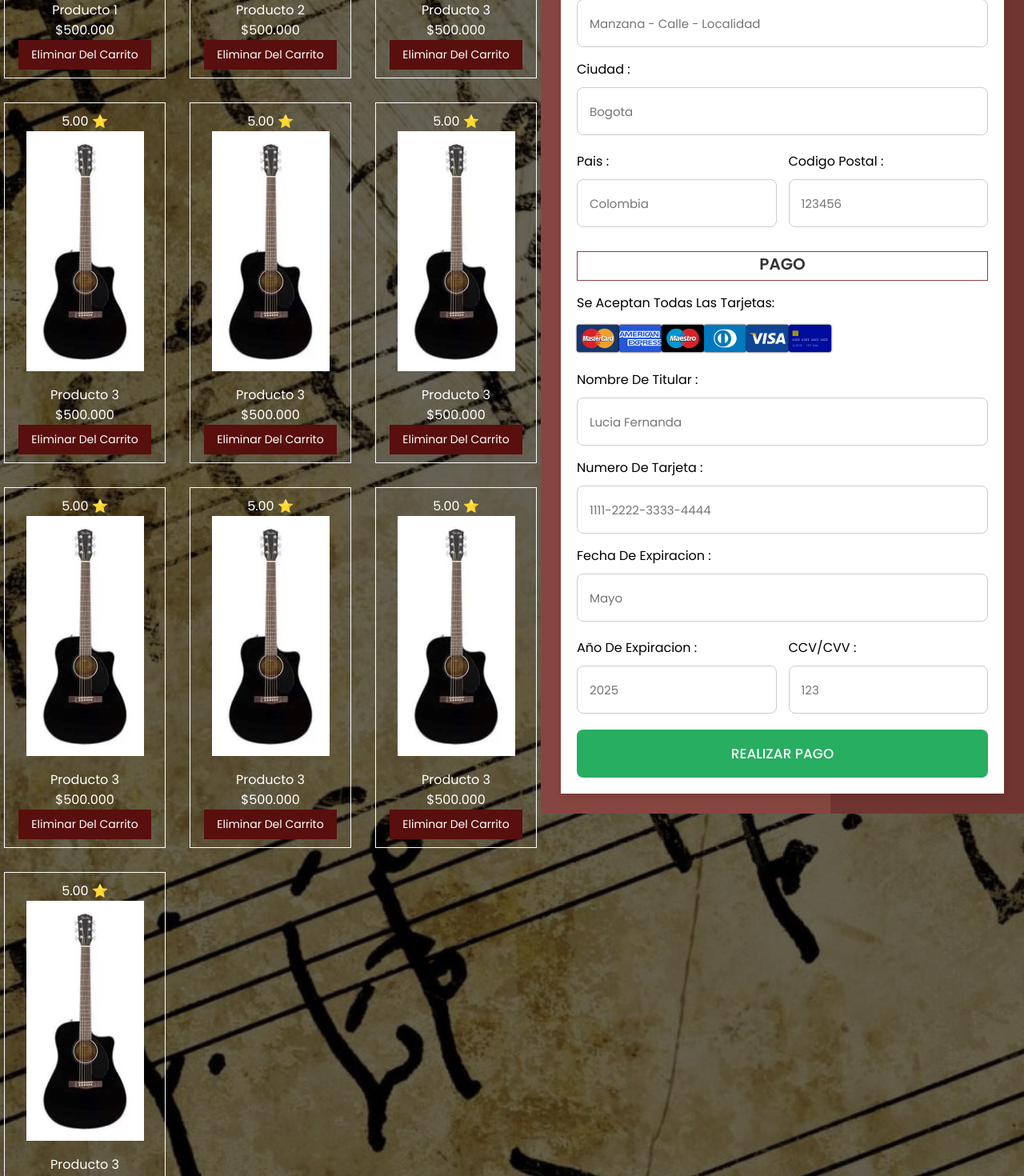
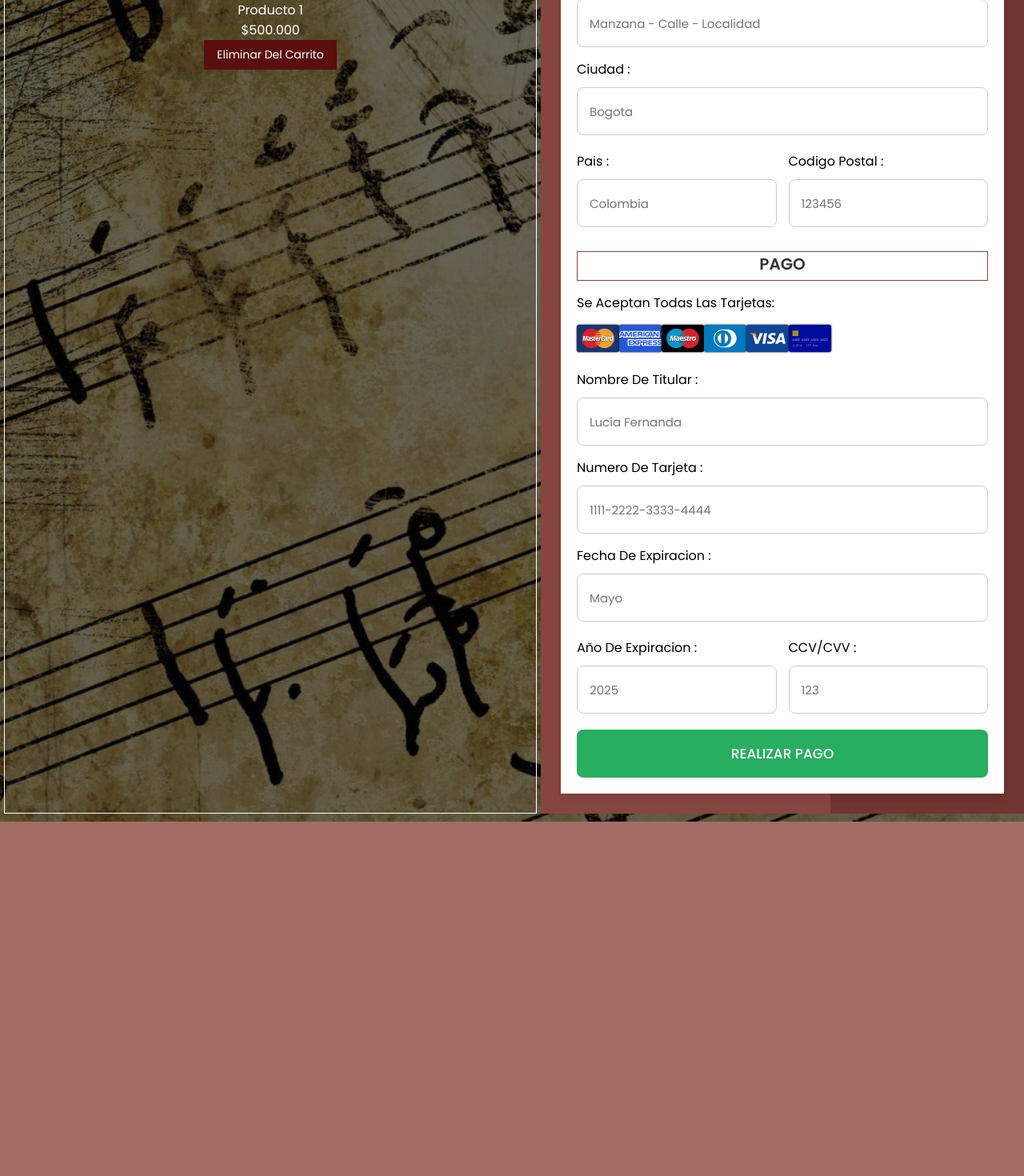
Before and after one commit to fermestre/proyecto-react, a React (Vite) app in the folder proyecto-react/: page / in a window 1280 px wide. Shown: the part 1240-2710 px from the top of the page at 80% size. After the commit the page ends 2267 px from the top, so only its background shows below. Built offline with nearby package versions, Linux system fonts and the light colour scheme; a web font is replaced by a local one.

Commit message:
UpdateF2(Imagenes,precios,stickyfiltersbox,name)

```diff
--- a/proyecto-react/src/Components/JSX/Bodygrid.jsx
+++ b/proyecto-react/src/Components/JSX/Bodygrid.jsx
@@ -15,20 +15,17 @@ export const Bodygrid = () => {
       <article className="filter-box">
         <h3>Filtros:</h3>
         <ul id='list1'>
-          <li><input type="checkbox" name="#" id="#"/> Bateria</li>
-          <li><input type="checkbox" name="#" id="#"/> Viola y Violin</li>
-          <li><input type="checkbox" name="#" id="#"/> Piano y teclado</li>
+          <li><input type="checkbox" name="#" id="#"/> Ukelele</li>
           <li><input type="checkbox" name="#" id="#"/> Guitarra acustica</li>
           <li><input type="checkbox" name="#" id="#"/> Guitarra electrica</li>
 
         </ul>
         <ul id='list2'>
-        <li><input type="checkbox" name="#" id="#"/> Rojo</li>
-          <li><input type="checkbox" name="#" id="#"/> Rosa</li>
-
+          <li><input type="checkbox" name="#" id="#"/> Rojo</li>
+          <li><input type="checkbox" name="#" id="#"/> Azul</li>
           <li><input type="checkbox" name="#" id="#"/> Negro</li>
           <li><input type="checkbox" name="#" id="#"/> Blanco</li>
-          <li><input type="checkbox" name="#" id="#"/> Morado</li>
+          <li><input type="checkbox" name="#" id="#"/> Madera</li>
 
         </ul>
       </article>
@@ -38,34 +35,178 @@ export const Bodygrid = () => {
       <figure className="product-item">
         <p>5.00 ⭐</p>
         <img src={imagenes.producto1} alt="Product 1"/>
-        <figcaption>Producto 1</figcaption>
-        <p>$500.000</p>
+        <figcaption>Fender CD-60S</figcaption>
+        <p>$1.200.000</p>
         <button>Añadir al carrito</button>
       </figure>
 
       <figure className="product-item">
         <p>5.00 ⭐</p>
-        <img src={imagenes.producto1} alt="Product 1"/>
-        <figcaption>Producto 2</figcaption>
-        <p>$500.000</p>
+        <img src={imagenes.producto2} alt="Product 1"/>
+        <figcaption>Fender Tim Armstrong Hell</figcaption>
+        <p>$2.500.000</p>
         <button>Añadir al carrito</button>
       </figure>
 
       <figure className="product-item">
         <p>5.00 ⭐</p>
-        <img src={imagenes.producto1} alt="Product 1"/>
-        <figcaption>Producto 3</figcaption>
-        <p>$500.000</p>
+        <img src={imagenes.producto3} alt="Product 1"/>
+        <figcaption>Fender LE PO-220E Orch.</figcaption>
+        <p>$3.965.000</p>
         <button>Añadir al carrito</button>
       </figure>
 
       <figure className="product-item">
         <p>5.00 ⭐</p>
-        <img src={imagenes.producto1} alt="Product 1"/>
-        <figcaption>Producto 4</figcaption>
+        <img src={imagenes.producto4} alt="Product 1"/>
+        <figcaption>Fender FA-135CE Concert</figcaption>
+        <p>$1.200.000</p>
+        <button>Añadir al carrito</button>
+      </figure>
+
+      <figure className="product-item">
+        <p>5.00 ⭐</p>
+        <img src={imagenes.producto5} alt="Product 1"/>
+        <figcaption>Player Stratocaster® HSS</figcaption>
+        <p>$4.220.000</p>
+        <button>Añadir al carrito</button>
+      </figure>
+
+
+      <figure className="product-item">
+        <p>5.00 ⭐</p>
+        <img src={imagenes.producto6} alt="Product 1"/>
+        <figcaption>Player + Stratocaster® HSS</figcaption>
+        <p>$5.600.000</p>
+        <button>Añadir al carrito</button>
+      </figure>
+
+
+      <figure className="product-item">
+        <p>5.00 ⭐</p>
+        <img src={imagenes.producto7} alt="Product 1"/>
+        <figcaption>Landau Stratocaster®</figcaption>
+        <p>$14.350.000</p>
+        <button>Añadir al carrito</button>
+      </figure>
+
+
+      <figure className="product-item">
+        <p>5.00 ⭐</p>
+        <img src={imagenes.producto8} alt="Product 1"/>
+        <figcaption>Tash Sultana Stratocaster®</figcaption>
+        <p>$7.050.000</p>
+        <button>Añadir al carrito</button>
+      </figure>
+
+
+      <figure className="product-item">
+        <p>5.00 ⭐</p>
+        <img src={imagenes.producto9} alt="Product 1"/>
+        <figcaption>Lanikai MA-C Concierto</figcaption>
+        <p>$150.000</p>
+        <button>Añadir al carrito</button>
+      </figure>
+
+
+      <figure className="product-item">
+        <p>5.00 ⭐</p>
+        <img src={imagenes.producto10} alt="Product 1"/>
+        <figcaption>3x Kahakai SOP CON</figcaption>
+        <p>$400.000</p>
+        <button>Añadir al carrito</button>
+      </figure>
+
+
+      <figure className="product-item">
+        <p>5.00 ⭐</p>
+        <img src={imagenes.producto11} alt="Product 1"/>
+        <figcaption>KA-S Ukelele Kala Soprano</figcaption>
+        <p>$450.000</p>
+        <button>Añadir al carrito</button>
+      </figure>
+
+
+      <figure className="product-item">
+        <p>5.00 ⭐</p>
+        <img src={imagenes.producto12} alt="Product 1"/>
+        <figcaption>BS1 Soprano</figcaption>
+        <p>$300.000</p>
+        <button>Añadir al carrito</button>
+      </figure>
+
+
+      <figure className="product-item">
+        <p>5.00 ⭐</p>
+        <img src={imagenes.producto13} alt="Product 1"/>
+        <figcaption>Yamaha STORIA I</figcaption>
+        <p>$300.000</p>
+        <button>Añadir al carrito</button>
+      </figure>
+
+
+      <figure className="product-item">
+        <p>5.00 ⭐</p>
+        <img src={imagenes.producto14} alt="Product 1"/>
+        <figcaption>Yamaha C40</figcaption>
+        <p>$600.000</p>
+        <button>Añadir al carrito</button>
+      </figure>
+
+
+      <figure className="product-item">
+        <p>5.00 ⭐</p>
+        <img src={imagenes.producto15} alt="Product 1"/>
+        <figcaption>Yamaha F370</figcaption>
+        <p>$1.150.000</p>
+        <button>Añadir al carrito</button>
+      </figure>
+
+
+      <figure className="product-item">
+        <p>5.00 ⭐</p>
+        <img src={imagenes.producto16} alt="Product 1"/>
+        <figcaption>Yamaha Classic C-70</figcaption>
         <p>$500.000</p>
         <button>Añadir al carrito</button>
       </figure>
+
+
+      <figure className="product-item">
+        <p>5.00 ⭐</p>
+        <img src={imagenes.producto17} alt="Product 1"/>
+        <figcaption>Yamaha Pacific 112VM</figcaption>
+        <p>$1.600.000</p>
+        <button>Yamaha Pacific 112J</button>
+      </figure>
+
+
+      <figure className="product-item">
+        <p>5.00 ⭐</p>
+        <img src={imagenes.producto18} alt="Product 1"/>
+        <figcaption>Yamaha Pacific 012</figcaption>
+        <p>$1.000.000</p>
+        <button>Añadir al carrito</button>
+      </figure>
+
+
+      <figure className="product-item">
+        <p>5.00 ⭐</p>
+        <img src={imagenes.producto19} alt="Product 1"/>
+        <figcaption>Yamaha Pacific 120H</figcaption>
+        <p>$1.400.000</p>
+        <button>Añadir al carrito</button>
+      </figure>
+
+
+      <figure className="product-item">
+        <p>5.00 ⭐</p>
+        <img src={imagenes.producto20} alt="Product 1"/>
+        <figcaption>Yamaha Pacific 112J</figcaption>
+        <p>$1.350.000</p>
+        <button>Añadir al carrito</button>
+      </figure>
+
 
 
 
--- a/proyecto-react/src/Components/JSX/Check.jsx
+++ b/proyecto-react/src/Components/JSX/Check.jsx
@@ -22,80 +22,6 @@ export const Check = () => {
       <button>Eliminar del carrito</button>
     </figure>
 
-    <figure className="product-item2">
-      <p>5.00 ⭐</p>
-      <img src={imagenes.producto1} alt="Product 1" />
-      <figcaption>Producto 2</figcaption>
-      <p>$500.000</p>
-      <button>Eliminar del carrito</button>
-    </figure>
-
-    <figure className="product-item2">
-      <p>5.00 ⭐</p>
-      <img src={imagenes.producto1} alt="Product 1" />
-      <figcaption>Producto 3</figcaption>
-      <p>$500.000</p>
-      <button>Eliminar del carrito</button>
-    </figure>
-
-    <figure className="product-item2">
-      <p>5.00 ⭐</p>
-      <img src={imagenes.producto1} alt="Product 1" />
-      <figcaption>Producto 3</figcaption>
-      <p>$500.000</p>
-      <button>Eliminar del carrito</button>
-    </figure>
-
-
-    <figure className="product-item2">
-      <p>5.00 ⭐</p>
-      <img src={imagenes.producto1} alt="Product 1" />
-      <figcaption>Producto 3</figcaption>
-      <p>$500.000</p>
-      <button>Eliminar del carrito</button>
-    </figure>
-
-    <figure className="product-item2">
-      <p>5.00 ⭐</p>
-      <img src={imagenes.producto1} alt="Product 1" />
-      <figcaption>Producto 3</figcaption>
-      <p>$500.000</p>
-      <button>Eliminar del carrito</button>
-    </figure>
-
-    <figure className="product-item2">
-      <p>5.00 ⭐</p>
-      <img src={imagenes.producto1} alt="Product 1" />
-      <figcaption>Producto 3</figcaption>
-      <p>$500.000</p>
-      <button>Eliminar del carrito</button>
-    </figure>
-
-    <figure className="product-item2">
-      <p>5.00 ⭐</p>
-      <img src={imagenes.producto1} alt="Product 1" />
-      <figcaption>Producto 3</figcaption>
-      <p>$500.000</p>
-      <button>Eliminar del carrito</button>
-    </figure>
-
-    <figure className="product-item2">
-      <p>5.00 ⭐</p>
-      <img src={imagenes.producto1} alt="Product 1" />
-      <figcaption>Producto 3</figcaption>
-      <p>$500.000</p>
-      <button>Eliminar del carrito</button>
-    </figure>
-
-    <figure className="product-item2">
-      <p>5.00 ⭐</p>
-      <img src={imagenes.producto1} alt="Product 1" />
-      <figcaption>Producto 3</figcaption>
-      <p>$500.000</p>
-      <button>Eliminar del carrito</button>
-    </figure>
-
-
 
   </article>
   <aside>
--- a/proyecto-react/src/Components/Styles/Bodygrid.css
+++ b/proyecto-react/src/Components/Styles/Bodygrid.css
@@ -39,7 +39,7 @@ h3{
 
 .product-container {
   display: grid;
-  grid-template-columns: 200px 1fr;
+  grid-template-columns: 250px 1fr;
   grid-template-areas:
     "filters products";
   grid-gap: 20px;
@@ -57,6 +57,11 @@ h3{
 
 .filters {
   display: flex;
+  position:-webkit-sticky;
+  position: sticky;
+  top: 0;
+  width: 100%;
+  height: 100vh;
   text-align: center;
   justify-content: center;
   align-items: center;
@@ -90,7 +95,7 @@ h3{
 
 .product-item img {
   max-width: 100%;
-  height: auto;
+  height: 20rem;
   margin-bottom: 10px;
 }
 
```
Also changed, not shown: proyecto-react/src/Components/Images/ukelele-uno.jpg (renamed from proyecto-react/src/Components/Images/ukele-uno.jpg).
